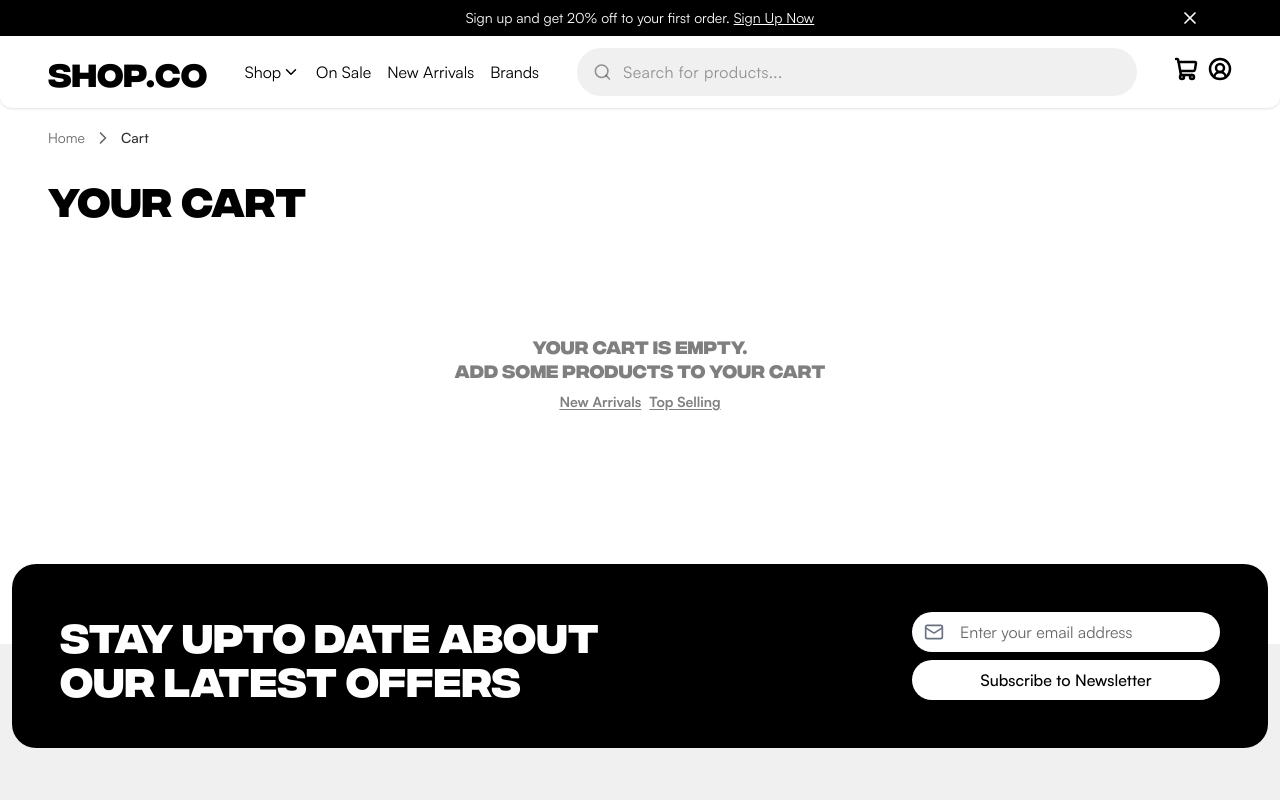
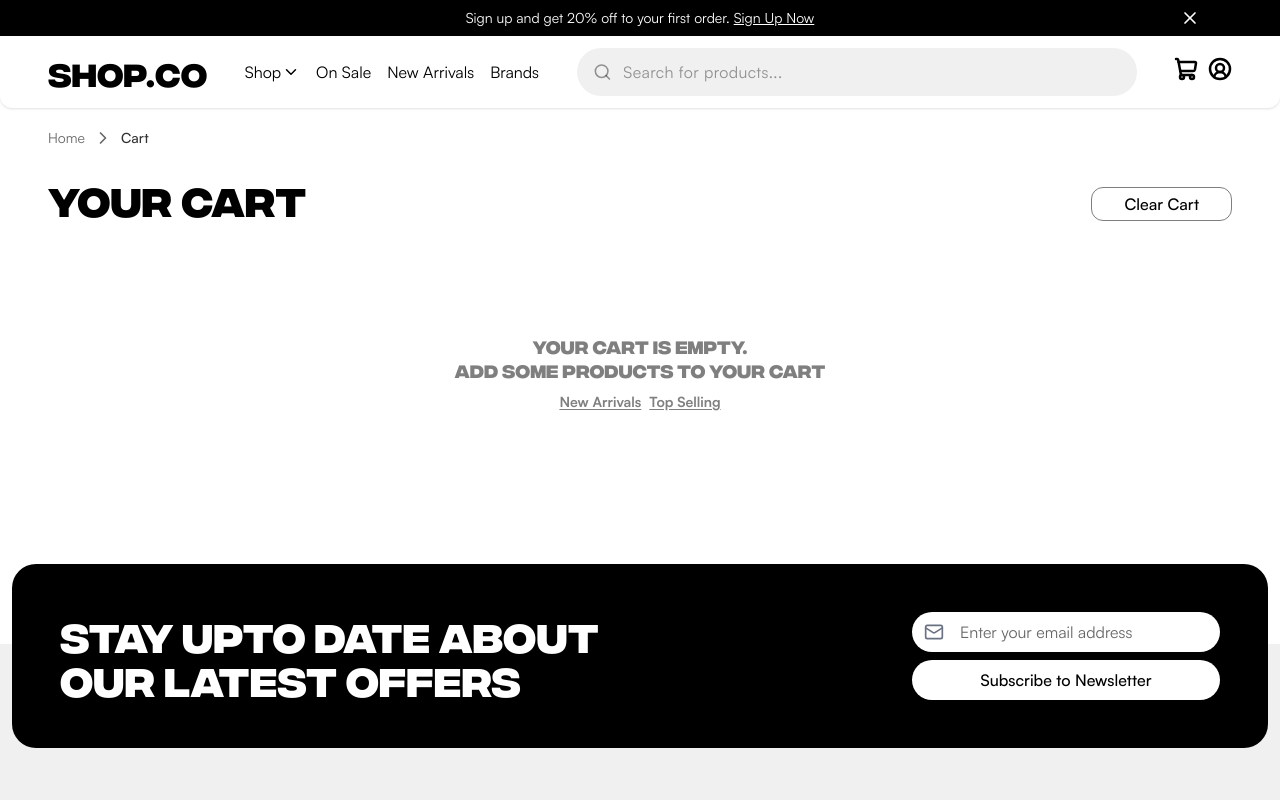
Before and after one commit to 01mehran/shopverse, a React (Vite) app: page /cart in a window 1280 px wide. Shown: the top 800 px of the page. Built offline with nearby package versions, Linux system fonts and the light colour scheme.

Commit message:
feat(cart): add clear cart button

```diff
--- a/src/pages/Cart.tsx
+++ b/src/pages/Cart.tsx
@@ -24,6 +24,7 @@ export default function Cart() {
       <BreadCrumb items={[{ label: "Cart" }]} />
 
       <Container>
+        <header className="xs:flex-row xs:mb-0 mb-8 flex flex-col justify-between md:items-center">
           {/* Title */}
           <motion.h1
             initial={{ y: 40, opacity: 0 }}
@@ -34,6 +35,10 @@ export default function Cart() {
           >
             your cart
           </motion.h1>
+          <button className="text-md xs:min-w-34 hover:border-red hover:text-red hover:bg-red/5 ease mt-3 cursor-pointer rounded-xl border border-black/50 px-4 py-1 font-medium transition-colors duration-300 sm:px-8">
+            Clear Cart
+          </button>
+        </header>
 
         <motion.div
           variants={productCardContainerVariants}
```
Lines whose indentation alone changed are shown as unchanged.
